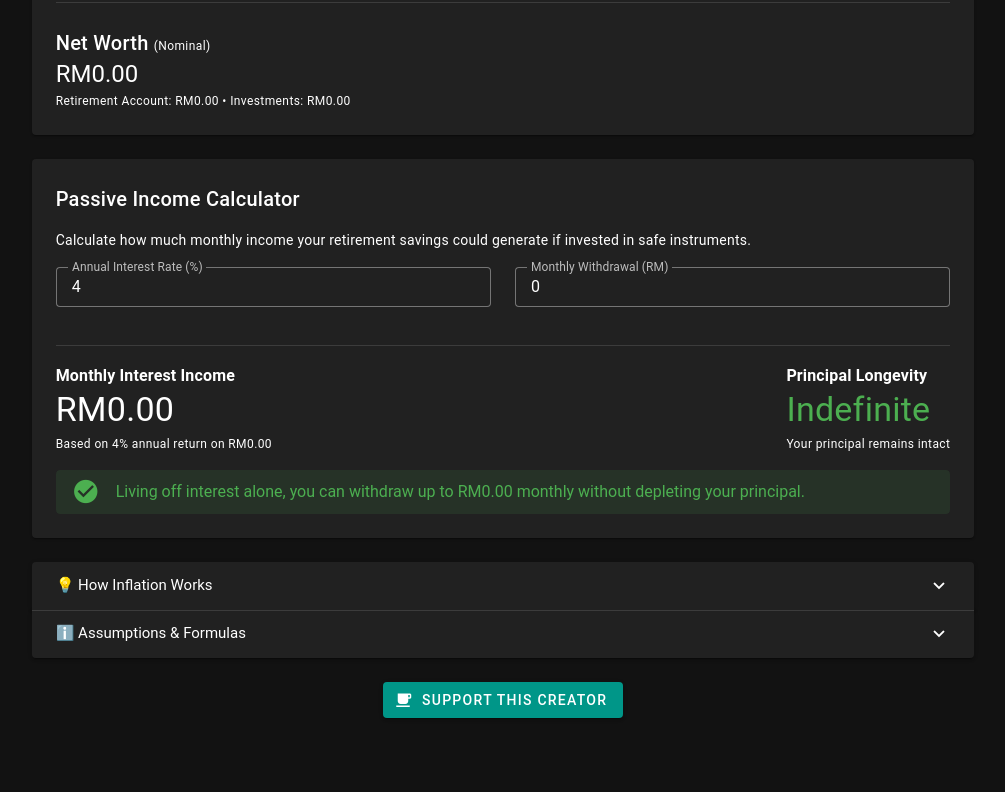
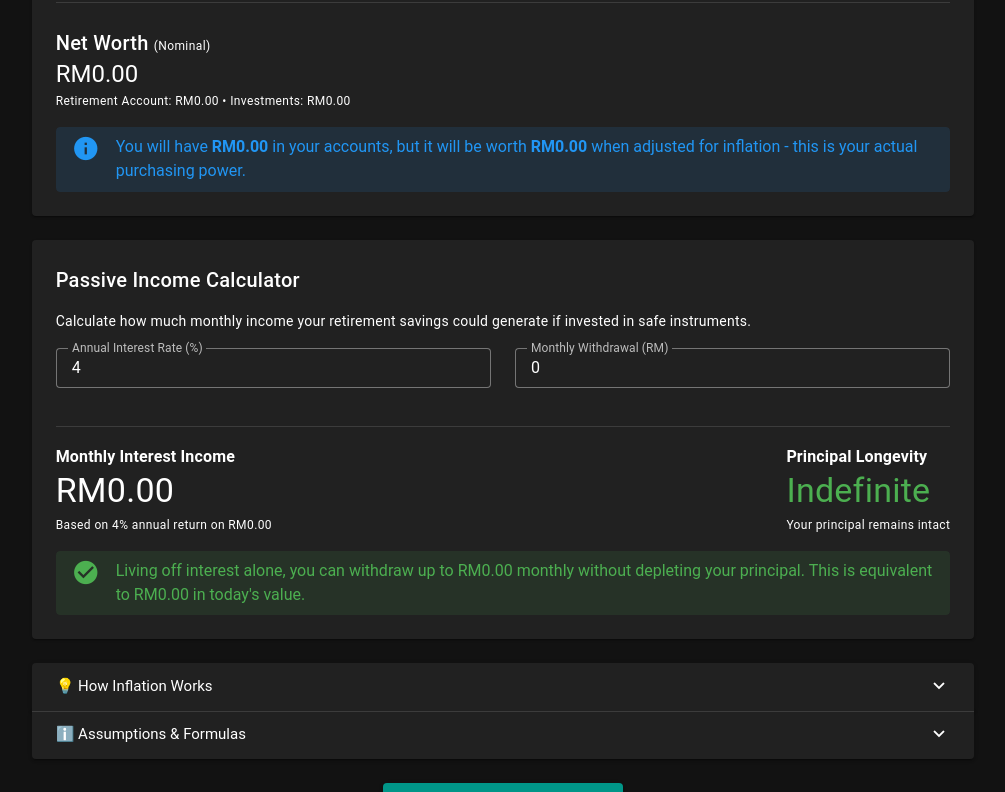
Before and after one commit to SatpalKaler/retirementCalc, a Vue app in the folder retirementcalcVue/: page / in a window 1280 px wide. Shown: the part 680-1472 px from the top of the page, without its empty margins (137-1142 px from the left). Before the commit the page ends 1430 px from the top, so only its background shows below. Built offline with nearby package versions, Linux system fonts and the light colour scheme.

Commit message:
improved monthly income

```diff
--- a/retirementcalcVue/src/pages/retirementcalc.vue
+++ b/retirementcalcVue/src/pages/retirementcalc.vue
@@ -143,6 +143,22 @@
                 </span>
               </div>
             </div>
+
+            <v-alert
+              class="mt-4"
+              type="info"
+              variant="tonal"
+              density="compact"
+            >
+              <p class="mb-0">
+                You will have <strong>{{ formatCurrency(netWorthByRetirement) }}</strong> in your accounts, but it will be worth <strong>{{ formatCurrency(realNetWorth) }}</strong> when adjusted for inflation - this is your actual purchasing power.
+                <v-btn
+                  variant="text"
+                  density="compact"
+                  class="ms-2 pa-0"
+                </v-btn>
+              </p>
+            </v-alert>
           </v-card>
 
           <!-- Passive Income Calculator -->
@@ -185,7 +201,7 @@
                 <div class="text-subtitle-1 font-weight-bold">Monthly Interest Income</div>
                 <div class="text-h4 mb-1">{{ formatCurrency(monthlyPassiveIncome) }}</div>
                 <div class="text-caption">
-                  Based on {{ passiveIncomeRate }}% annual return on {{ formatCurrency(realNetWorth) }}
+                  Based on {{ passiveIncomeRate }}% annual return on {{ formatCurrency(netWorthByRetirement) }}
                 </div>
               </div>
 
@@ -215,7 +231,7 @@
 
           <!-- Inflation Explanation -->
           <v-expansion-panels class="mt-6">
-            <v-expansion-panel title="💡 How Inflation Works">
+            <v-expansion-panel id="inflation-panel" title="💡 How Inflation Works">
               <v-expansion-panel-text>
                 <InflationExplanation
                   :years-since-1993="yearsSince1993"
@@ -398,10 +414,17 @@ const realNetWorth = computed(() => realFutureRetirementAccount.value + realFutu
 // Passive income calculations
 const monthlyPassiveIncome = computed(() => {
   const annualRate = Number(passiveIncomeRate.value) / 100
+  return (netWorthByRetirement.value * annualRate) / 12
+})
+
+// Inflation-adjusted passive income (what it would be worth in today's dollars)
+const realMonthlyPassiveIncome = computed(() => {
+  const annualRate = Number(passiveIncomeRate.value) / 100
   return (realNetWorth.value * annualRate) / 12
 })
 
 const isPrincipalSustainable = computed(() => {
+  // Compare nominal values for sustainability
   return monthlyPassiveIncome.value >= Number(monthlyWithdrawal.value) || Number(monthlyWithdrawal.value) === 0
 })
 
@@ -412,7 +435,7 @@ const principalYears = computed(() => {
 
   const annualRate = Number(passiveIncomeRate.value) / 100
   const monthlyRate = annualRate / 12
-  const principal = realNetWorth.value
+  const principal = netWorthByRetirement.value // Use nominal value
   const withdrawal = Number(monthlyWithdrawal.value)
 
   // Calculate how many months the principal will last
@@ -430,11 +453,11 @@ const principalYears = computed(() => {
 
 const passiveIncomeMessage = computed(() => {
   if (isPrincipalSustainable.value) {
-    return `Living off interest alone, you can withdraw up to ${formatCurrency(monthlyPassiveIncome.value)} monthly without depleting your principal.`
+    return `Living off interest alone, you can withdraw up to ${formatCurrency(monthlyPassiveIncome.value)} monthly without depleting your principal. This is equivalent to ${formatCurrency(realMonthlyPassiveIncome.value)} in today's value.`
   } else if (principalYears.value > 30) {
-    return `At your desired withdrawal rate of ${formatCurrency(monthlyWithdrawal.value)} monthly, your principal will last over 30 years.`
+    return `At your desired withdrawal rate of ${formatCurrency(monthlyWithdrawal.value)} monthly, your principal will last over 30 years. Note that this withdrawal amount would be equivalent to ${formatCurrency(monthlyWithdrawal.value / Math.pow(1 + INFLATION_RATE, yearsToRetirement.value))} in today's dollars.`
   } else {
-    return `At your desired withdrawal rate of ${formatCurrency(monthlyWithdrawal.value)} monthly, your principal will be depleted in approximately ${principalYears.value} years.`
+    return `At your desired withdrawal rate of ${formatCurrency(monthlyWithdrawal.value)} monthly, your principal will be depleted in approximately ${principalYears.value} years. Note that this withdrawal amount would be equivalent to ${formatCurrency(monthlyWithdrawal.value / Math.pow(1 + INFLATION_RATE, yearsToRetirement.value))} in today's dollars.`
   }
 })
 
```
